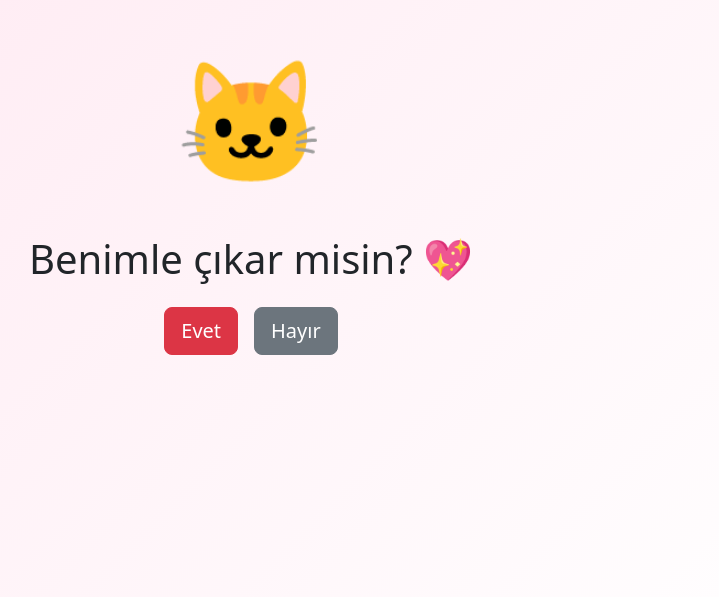
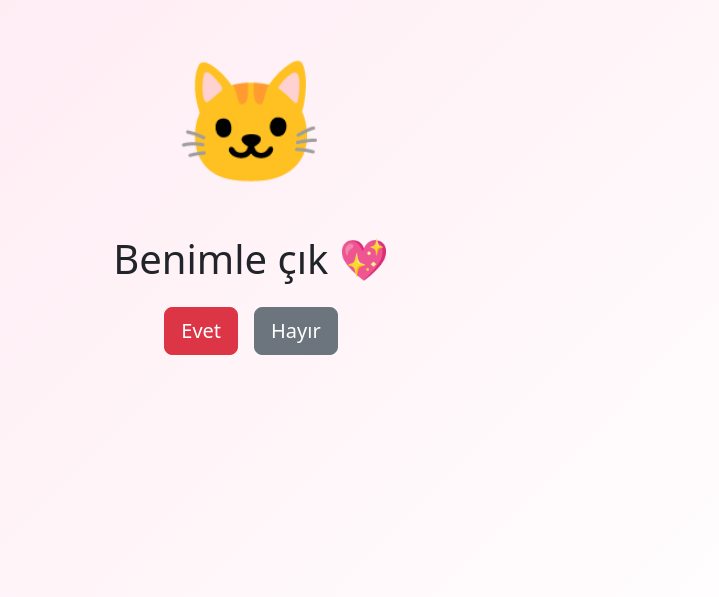
Before and after one commit to cancode951/teklif, a plain HTML site: page index.html in a window 1280 px wide. Shown: the part 203-800 px from the top of the page, without its empty margins (389-1108 px from the left). Drawn offline with nearby package versions, Linux system fonts and the light colour scheme.

Commit message:
Update index.html

```diff
--- a/index.html
+++ b/index.html
@@ -65,7 +65,7 @@
     <!-- SORU SAYFASI -->
     <div class="text-center" id="questionPage">
       <div class="cat mb-3">🐱</div>
-      <h1 class="mb-4">Benimle çıkar misin? 💖</h1>
+      <h1 class="mb-4">Benimle çık 💖</h1>
 
       <div class="d-flex justify-content-center gap-3">
         <button id="yesBtn" class="btn btn-danger btn-lg">Evet</button>
```
